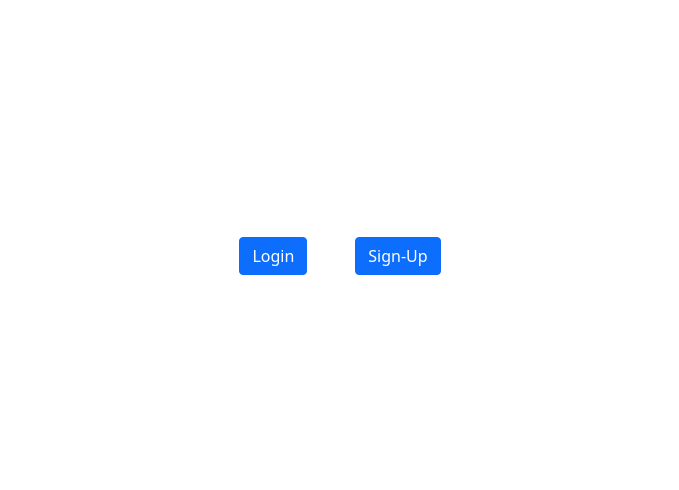
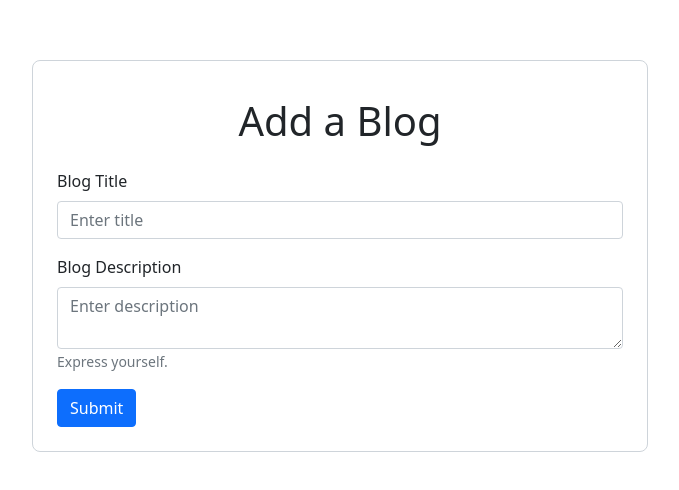
Before and after one commit to Shubh-Nisar/workshop-frontend, a React (Create React App) app: page /add-blog in a window 1280 px wide. Shown: the part 144-634 px from the top of the page, without its empty margins (300-979 px from the left). Built offline with nearby package versions, Linux system fonts and the light colour scheme.

Commit message:
Add a Blog

```diff
--- a/src/App.js
+++ b/src/App.js
@@ -6,6 +6,7 @@ import Home from "./screens/Home/Home";
 import Login from "./screens/Login/Login";
 import Signup from "./screens/Signup/Signup";
 import Blog from "./screens/Blog/Blog";
+import AddBlog from "./screens/AddBlog/AddBlog";
 
 import "bootstrap/dist/css/bootstrap.min.css";
 
@@ -16,6 +17,7 @@ const App = () => {
         <Route component={Login} path="/login" />
         <Route component={Signup} path="/signup" />
         <Route component={Blog} path="/blog" />
+        <Route component={AddBlog} path="/add-blog" />
         <Route component={Home} path="/" />
       </Switch>
     </Router>
--- /dev/null
+++ b/src/screens/AddBlog/AddBlog.css
@@ -0,0 +1,12 @@
+.AddBlog-Title > h1 {
+  margin: 12px auto 24px auto !important;
+  padding: 0;
+  text-align: center;
+}
+
+.AddBlog-Form {
+  border: 1px solid #ced4da;
+  border-radius: 8px;
+  padding: 24px;
+  margin: auto 12px;
+}
--- /dev/null
+++ b/src/screens/AddBlog/AddBlog.js
@@ -0,0 +1,38 @@
+import React from "react";
+import "./AddBlog.css";
+
+// BTS
+import Form from "react-bootstrap/Form";
+import Button from "react-bootstrap/Button";
+
+const AddBlog = (props) => {
+  return (
+    <div className="Container">
+      <div className="AddBlog-Form">
+        <div className="AddBlog-Title">
+          <h1>Add a Blog</h1>
+        </div>
+        <Form>
+          <Form.Group className="mb-3" controlId="formBasicTitle">
+            <Form.Label>Blog Title</Form.Label>
+            <Form.Control type="text" placeholder="Enter title" />
+          </Form.Group>
+          <Form.Group className="mb-3" controlId="formBasicDescription">
+            <Form.Label>Blog Description</Form.Label>
+            <Form.Control
+              type="text"
+              as="textarea"
+              placeholder="Enter description"
+            />
+            <Form.Text className="text-muted">Express yourself.</Form.Text>
+          </Form.Group>
+          <Button variant="primary" type="submit">
+            Submit
+          </Button>
+        </Form>
+      </div>
+    </div>
+  );
+};
+
+export default AddBlog;
```
